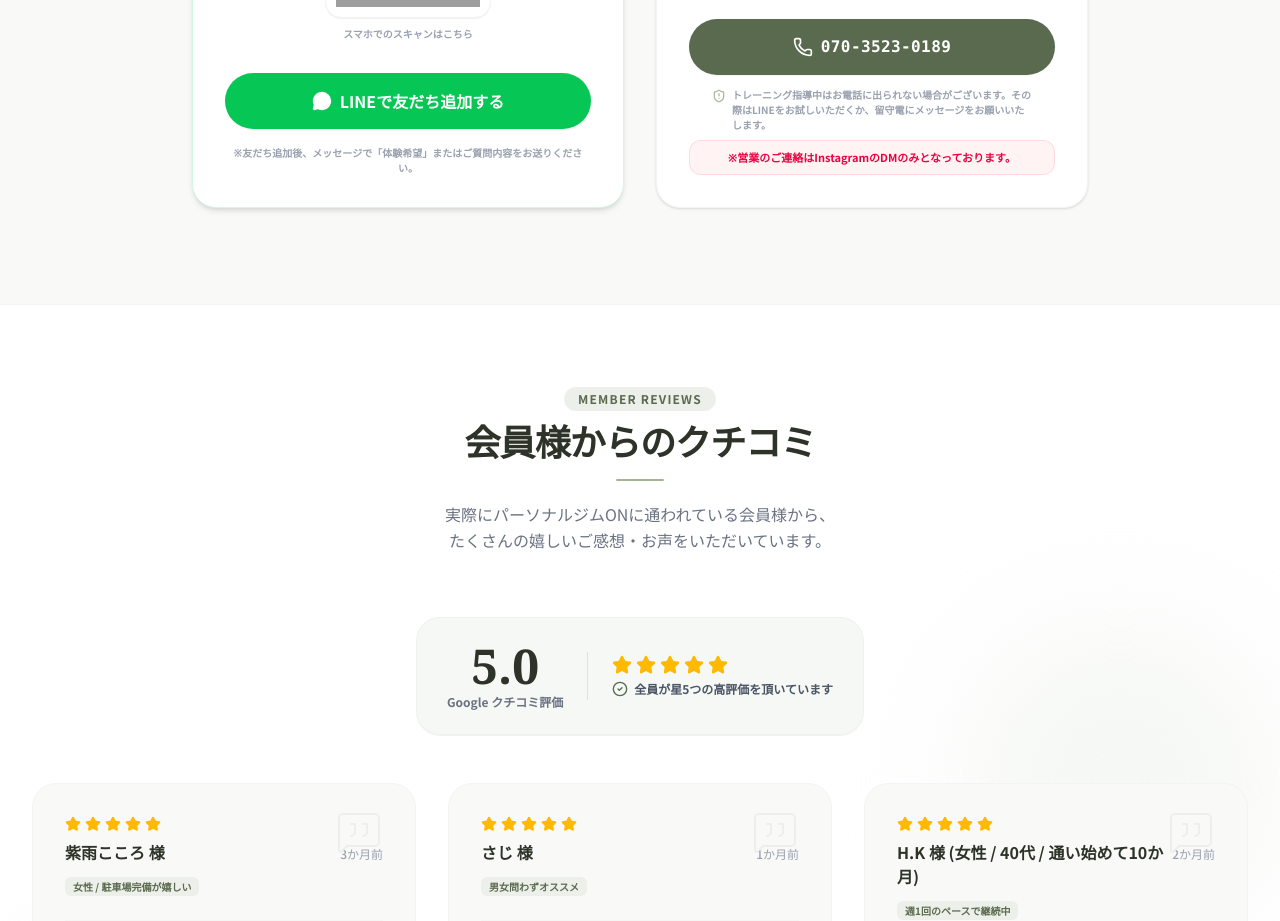
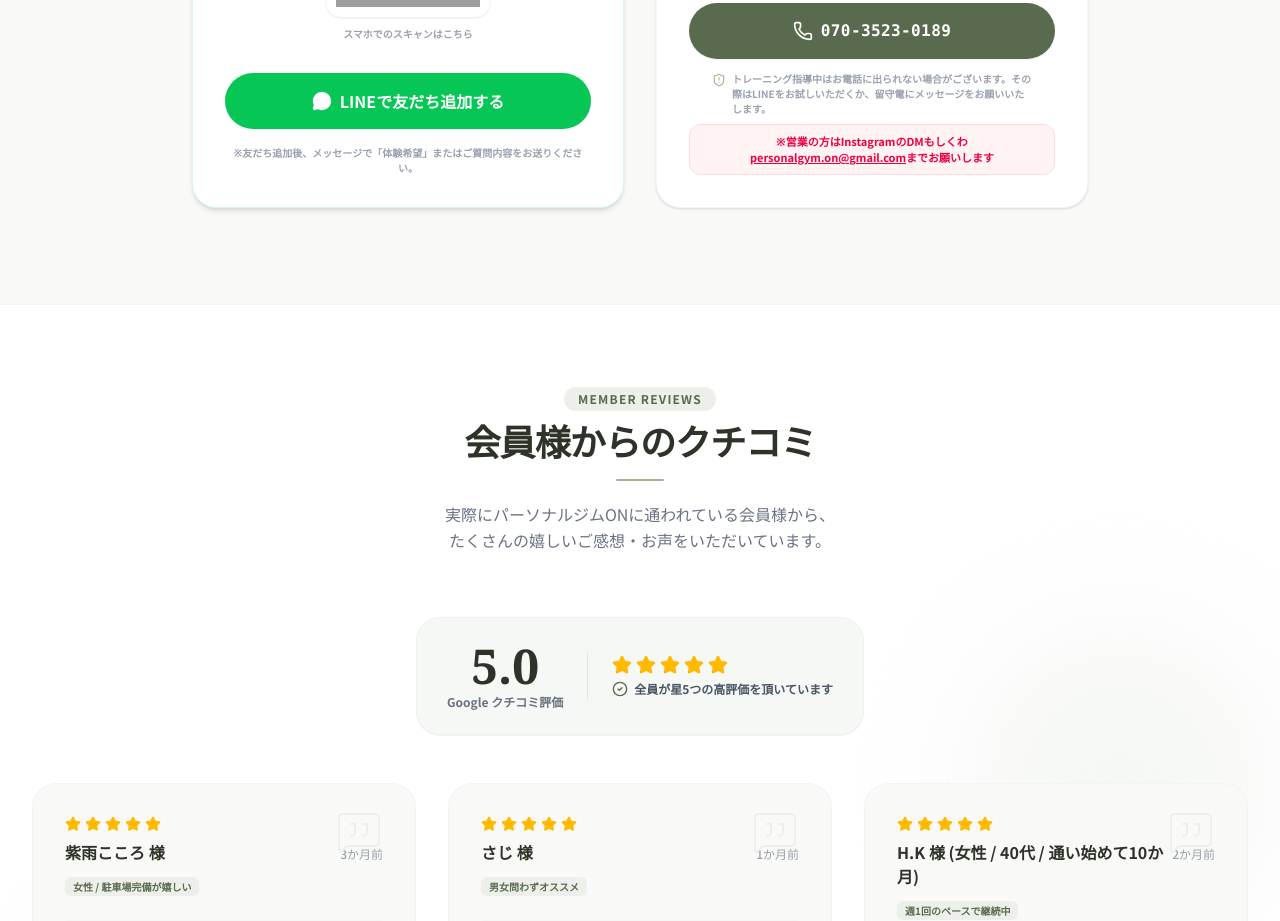
Before and after one commit to r1010x930t-cell/-ON, a React (Vite) app: page / in a window 1280 px wide. Shown: the part 4840-5761 px from the top of the page. Built offline with nearby package versions, Linux system fonts and the light colour scheme; grey boxes are pictures that could not be loaded.

Commit message:
feat(contact): add email for business inquiries

```diff
--- a/src/components/ContactForm.tsx
+++ b/src/components/ContactForm.tsx
@@ -115,7 +115,7 @@ export default function ContactForm() {
                   <span>トレーニング指導中はお電話に出られない場合がございます。その際はLINEをお試しいただくか、留守電にメッセージをお願いいたします。</span>
                 </p>
                 <p className="text-[11px] text-rose-600 font-bold leading-normal text-center bg-rose-50/80 border border-rose-200/60 rounded-xl py-2 px-3">
-                  ※営業のご連絡はInstagramのDMのみとなっております。
+                  ※営業の方はInstagramのDMもしくわ<a href="mailto:personalgym.on@gmail.com" className="underline hover:opacity-80">personalgym.on@gmail.com</a>までお願いします
                 </p>
               </div>
             </div>
```
Also changed, not shown: src/assets/images/trainer_hashimoto_1788405630368.jpg (added).
